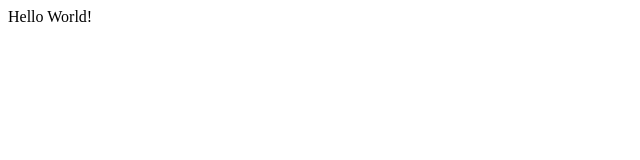
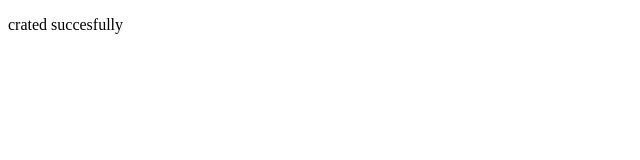
Before and after one commit to VengalaEshwar/GdscWebDev, a plain HTML site: page GdscWebDev/index.html in a window 1280 px wide. Shown: the whole page, without its empty margins (0-640 px from the left). Drawn offline with Linux system fonts and the light colour scheme.

Commit message:
Update index.html

```diff
--- a/GdscWebDev/index.html
+++ b/GdscWebDev/index.html
@@ -1,8 +1,11 @@
-<html>
-    <head>
-        <title>MyPage</title>
-    </head>
-    <body>
-        <p>Hello World!</p>
-    </body>
+<!DOCTYPE html>
+<html lang="en">
+<head>
+    <meta charset="UTF-8">
+    <meta name="viewport" content="width=device-width, initial-scale=1.0">
+    <title>first file</title>
+</head>
+<body>
+    <p>crated succesfully</p>
+</body>
 </html>
```
